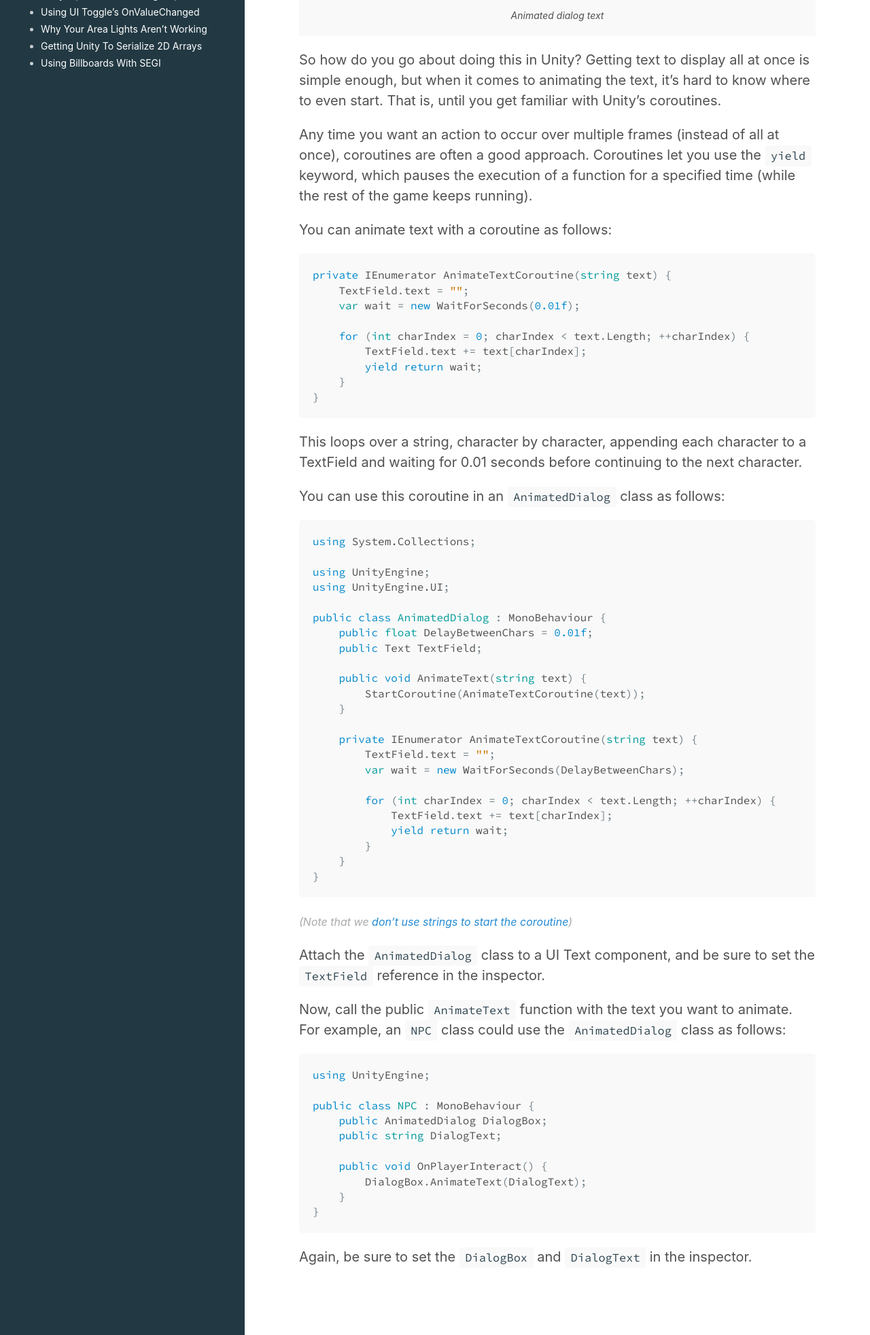
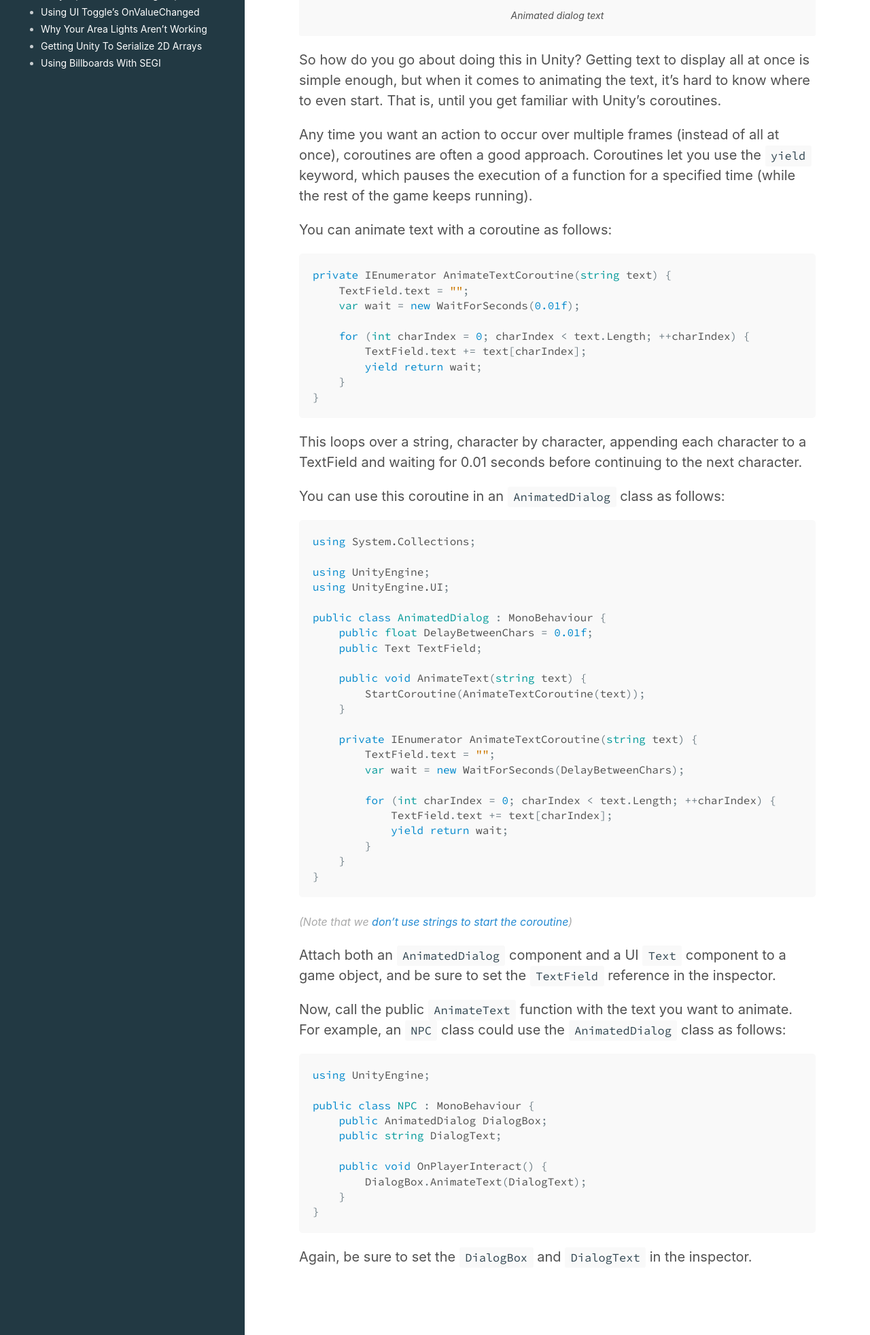
Before and after one commit to teamghostmode/teamghostmode.github.io, a Jekyll site: the page built from _posts/2017-10-30-rpg-style-animated-dialog-text.markdown, in a window 1280 px wide, cut to the strip 449-2413 px from the top of the page. Shown: the whole strip at 68% size. Built offline with Jekyll 4.4.1, drawn with Linux system fonts in a browser that asks for light colours; some web fonts are replaced.

Commit message:
Update post: rpg-style-animated-dialog-text

```diff
--- a/_posts/2017-10-30-rpg-style-animated-dialog-text.markdown
+++ b/_posts/2017-10-30-rpg-style-animated-dialog-text.markdown
@@ -60,7 +60,7 @@ public class AnimatedDialog : MonoBehaviour {
 
 <span class="muted">(Note that we [don’t use strings to start the coroutine]({% post_url 2017-10-19-dont-start-coroutines-with-strings %}))</span>
 
-Attach the `AnimatedDialog` class to a UI Text component, and be sure to set the `TextField` reference in the inspector.
+Attach both an `AnimatedDialog` component and a UI `Text` component to a game object, and be sure to set the `TextField` reference in the inspector.
 
 Now, call the public `AnimateText` function with the text you want to animate. For example, an `NPC` class could use the `AnimatedDialog` class as follows:
 {% highlight csharp %}
```
